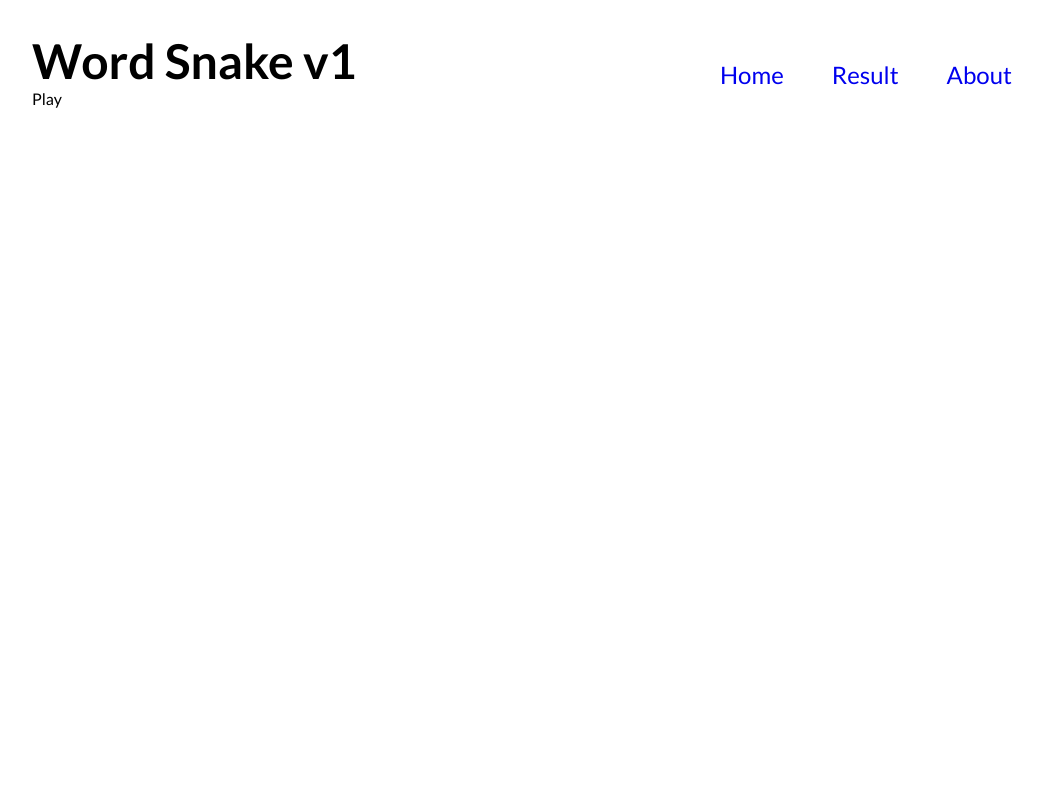
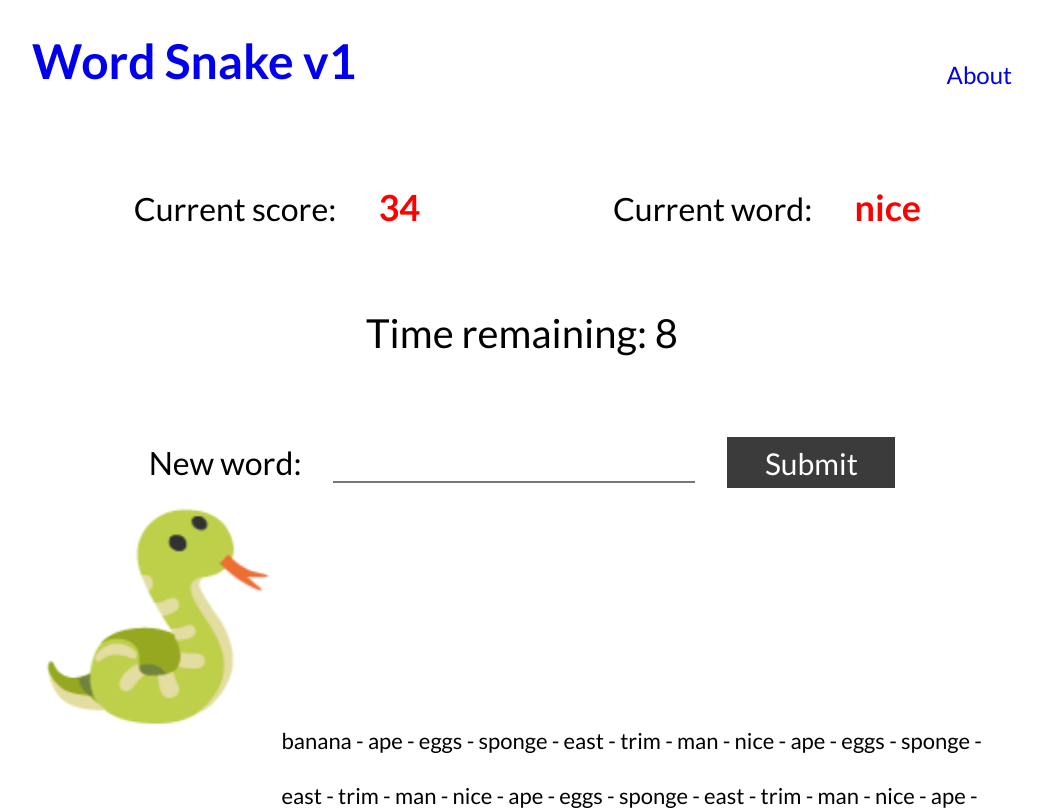
Before and after one commit to danheecho1/MP_word-snake, a Next.js app: page /play in a window 1280 px wide. Shown: the top 810 px of the page, without its empty margins (118-1161 px from the left). Built offline with nearby package versions, Linux system fonts and the light colour scheme.

Commit message:
Minor styling changes for links. Nav bar menus updated to 'About' only. Play page HTML and CSS done.

```diff
--- a/app/about/page.module.css
+++ b/app/about/page.module.css
@@ -13,3 +13,7 @@
     text-align: center;
     color: #1971C2;
 }
+
+.linkToPlay:hover {
+    color: purple;
+}
--- a/app/global.css
+++ b/app/global.css
@@ -27,9 +27,13 @@ nav {
     justify-content: space-between;
 }
 
-nav span {
+.navName {
     font-weight: 700;
     font-size: 3rem;
+}
+
+.navName:visited {
+    color: black;
 }
 
 .navMenu {
@@ -43,7 +47,7 @@ nav span {
     color: black;
 }
 
-a:hover {
+.navMenu__link:hover {
     color: darkblue;
     font-weight: 700;
 }
--- a/app/layout.jsx
+++ b/app/layout.jsx
@@ -11,14 +11,8 @@ export default function RootLayout({ children }) {
 		<html lang="en">
 			<body>
 				<nav>
-					<span>Word Snake v1</span>
+					<Link href="/" className="navName">Word Snake v1</Link>
 					<ul className="navMenu">
-						<li>
-							<Link href="/" className="navMenu__link">Home</Link>
-						</li>
-						<li>
-							<Link href="/result" className="navMenu__link">Result</Link>
-						</li>
 						<li>
 							<Link href="/about" className="navMenu__link">About</Link>
 						</li>
--- a/app/play/page.jsx
+++ b/app/play/page.jsx
@@ -1,9 +1,39 @@
-import React from 'react'
+import React from "react";
+import styles from "./page.module.css";
 
 const Play = () => {
-  return (
-    <div>Play</div>
-  )
-}
+	return (
+		<>
+			<div className={styles.currentInfoDiv}>
+				<div className={styles.currentScore}>
+					<p>
+						Current score: <span>34</span>
+					</p>
+				</div>
+				<div className={styles.currentWord}>
+					<p>
+						Current word: <span>nice</span>
+					</p>
+				</div>
+			</div>
+			<div className={styles.timer}>
+				<p>
+					Time remaining: <span>8</span>
+				</p>
+			</div>
+			<form className={styles.form}>
+				<label className={styles.label}>New word:</label>
+				<input type="text" className={styles.input} />
+				<button className={styles.button}>Submit</button>
+			</form>
+			<div className={styles.wordSnakeBody}>
+				<span className={styles.snakeHead}>🐍</span>
+				<p className={styles.snakeTail}>
+					banana - ape - eggs - sponge - east - trim - man - nice - ape - eggs - sponge - east - trim - man - nice - ape - eggs - sponge - east - trim - man - nice - ape - eggs - sponge - east - trim - man - nice - ape - eggs - sponge - east - trim - man - nice - ape - eggs - sponge - east - trim - man - nice - ape - eggs - sponge - east - trim - man - nice - ape - eggs - sponge - east - trim - man - nice - ape - eggs - sponge - east - trim - man - nice - ape - eggs - sponge - east - trim - man - nice - ape - eggs - sponge - east - trim - man - nice - ape - eggs - sponge - east - trim - man - nice - ape - eggs - sponge - east - trim - man - nice - ape - eggs - sponge - east - trim - man - nice - ape - eggs - sponge - east - trim - man - nice - ape - eggs - sponge - east - trim - man - nice- ape - eggs - sponge - east - trim - man - nice - ape - eggs - sponge - east - trim - man - nice - ape - eggs - sponge - east - trim - man - nice - ape - eggs - sponge - east - trim - man - nice - ape - eggs - sponge - east - trim - man - nice - ape - eggs - sponge - east - trim - man - nice - ape - eggs - sponge - east - trim - man - nice - ape - eggs - sponge - east - trim - man - nice - ape - eggs - sponge - east - trim - man - nice  ...
+				</p>
+			</div>
+		</>
+	);
+};
 
-export default Play
+export default Play;
--- /dev/null
+++ b/app/play/page.module.css
@@ -0,0 +1,72 @@
+.currentInfoDiv {
+    display: grid;
+    grid-template-columns: 1fr 1fr;
+    font-size: 2rem;
+    margin-top: 3em;
+    text-align: center;
+}
+
+.currentScore span,
+.currentWord span {
+    color: red;
+    font-weight: 700;
+    font-size: 2.25rem;
+    margin-left: 1em;
+}
+
+.timer {
+    margin: 2em auto;
+    font-weight: 400;
+    font-size: 2.5rem;
+}
+
+.form {
+    display: flex;
+    align-items: center;
+    gap: 2em;
+    justify-content: center;
+}
+
+.label {
+    font-size: 2rem;
+}
+
+.input {
+    font-size: 2rem;
+    border-top: none;
+    border-right: none;
+    border-left: none;
+    text-align: center;
+}
+
+.input:focus {
+    outline: none;
+}
+
+.button {
+    font-size: 1.875rem;
+    padding: 0.25em 1.25em;
+    border: none;
+    background-color: #3B3B3B;
+    color: white;
+    cursor: pointer;
+    width: fit-content;
+}
+
+.wordSnakeBody {
+    display: grid;
+    grid-template-columns: 1fr 7fr;
+}
+
+.snakeHead {
+    font-size: 200px;
+    transform: rotateY(180deg);
+}
+
+.snakeTail {
+    font-size: 1.375rem;
+    height: 22px;
+    display: flex;
+    align-self: flex-end;
+    line-height: 2.5;
+}
```
Also changed, not shown: app/page.jsx (+6 -6 lines), app/page.module.css (+3 -26 lines).
